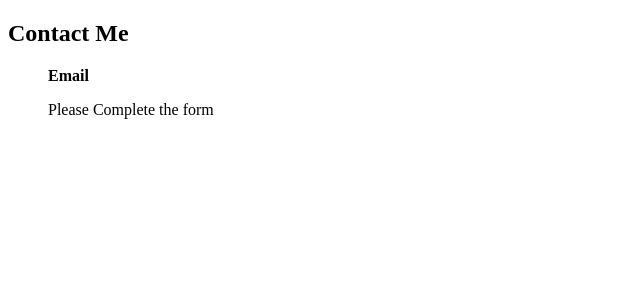
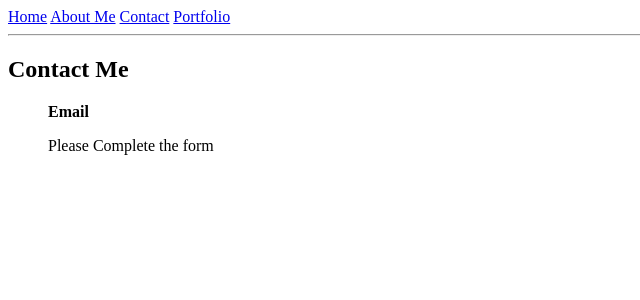
Before and after one commit to Doradz22/mkdir, a Flask app: page /contactinfo in a window 1280 px wide. Shown: the top 300 px of the page, without its empty margins (0-640 px from the left). Run offline with Flask 3, Linux system fonts and the light colour scheme.

Commit message:
base html
base html added

```diff
--- /dev/null
+++ b/templates/base.html
@@ -0,0 +1,25 @@
+<!DOCTYPE html>
+<html lang="en">
+<head>
+    <meta charset="UTF-8">
+    <title>{% block title %}My Site{% endblock %}</title>
+    <link rel="stylesheet" href="{{ url_for('static', filename='styles.css') }}">
+</head>
+<body>
+
+<nav>
+    <a href="/">Home</a>
+    <a href="/aboutme">About Me</a>
+    <a href="/contactinfo">Contact</a>
+    <a href="/portfolio">Portfolio</a>
+</nav>
+<hr>
+
+<div class="content">
+    {% block content %}
+    <!-- Page content will go here -->
+    {% endblock %}
+</div>
+
+</body>
+</html>
--- a/templates/contactinfo.html
+++ b/templates/contactinfo.html
@@ -1,11 +1,10 @@
-<!DOCTYPE html>
-<html lang="en">
-<head>
-    <meta charset="UTF-8">
-    <meta name="viewport" content="width=device-width, initial-scale=1.0">
-    <title>Contact Information</title>
-</head>
-<body>
+{% extends 'base.html' %}
+
+
+{% block title %}Contact Information{% endblock %}
+
+
+{% block content %}
  <section>
     <h1> Contact Me</h1>
     <ul>
@@ -20,5 +19,5 @@
 
 
 </section>
-</body>
-</html>
+
+{% endblock %}
```
Also changed, not shown: templates/aboutme.html (+7 -19 lines), static/styles.css (added). Lines whose indentation alone changed are shown as unchanged.
